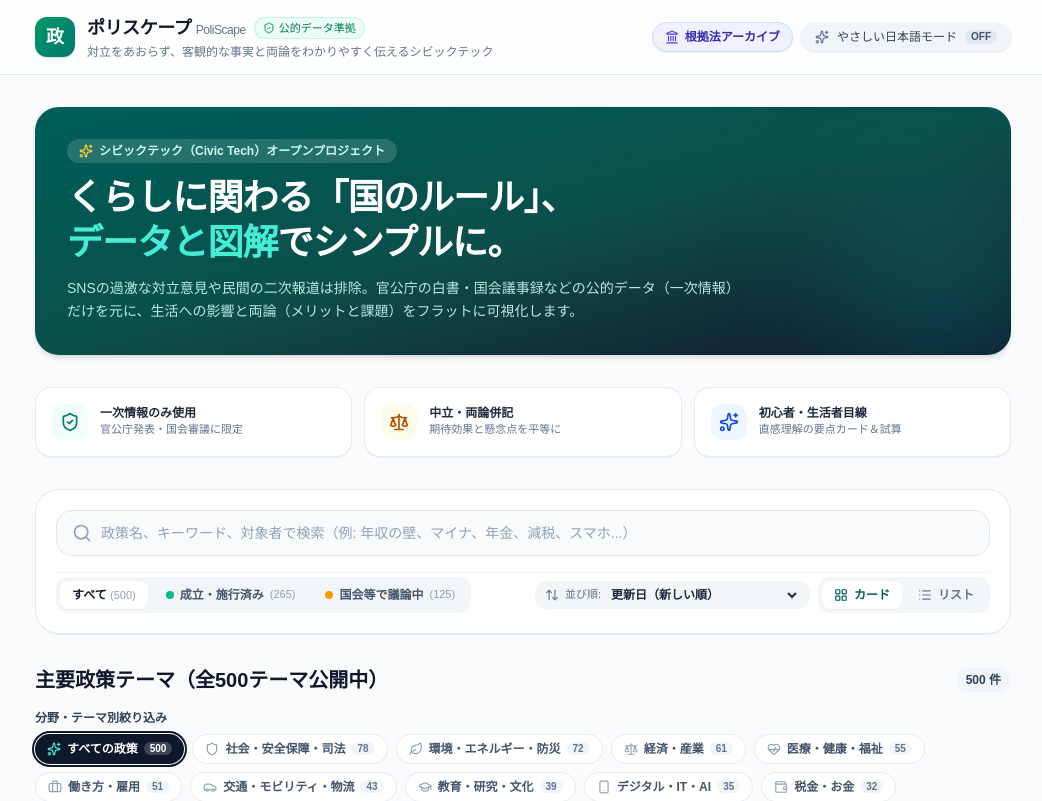
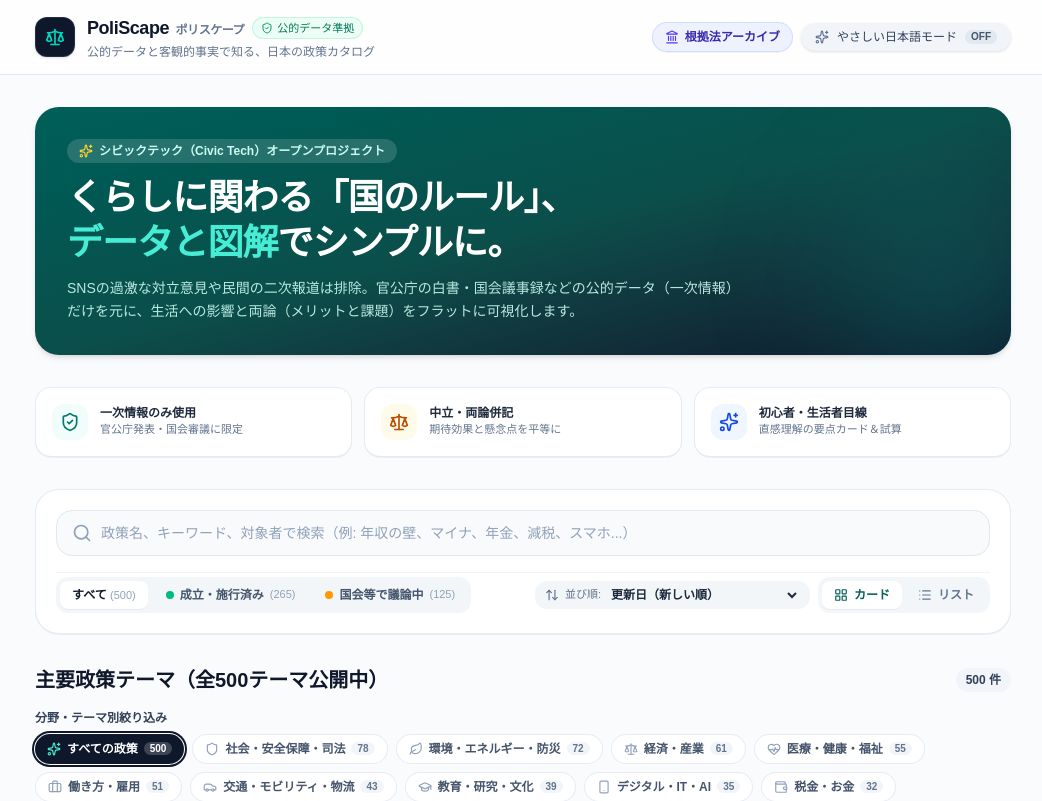
Before and after one commit to poliscape-project/poliscape, a Next.js app: page / in a window 1280 px wide. Shown: the top 801 px of the page, without its empty margins (117-1159 px from the left). Built offline with nearby package versions, Linux system fonts and the light colour scheme; no server answers.

Commit message:
design: update header logo with Scale icon, refine PoliScape title and tagline

```diff
--- a/src/components/Header.tsx
+++ b/src/components/Header.tsx
@@ -2,7 +2,7 @@
 
 import React from "react";
 import Link from "next/link";
-import { Sparkles, ShieldCheck, BookOpen, Landmark } from "lucide-react";
+import { Sparkles, ShieldCheck, BookOpen, Landmark, Scale } from "lucide-react";
 
 interface HeaderProps {
   isSimpleMode: boolean;
@@ -22,13 +22,13 @@ export const Header: React.FC<HeaderProps> = ({
           className="flex items-center gap-3 group rounded-xl transition-all focus:outline-none focus-visible:ring-2 focus-visible:ring-teal-500"
           title="トップページ（政策一覧）へもどる"
         >
-          <div className="w-10 h-10 rounded-xl bg-gradient-to-br from-emerald-600 to-teal-700 flex items-center justify-center text-white font-bold text-lg shadow-sm group-hover:scale-105 group-hover:shadow-md transition-all">
-            政
+          <div className="w-10 h-10 rounded-xl bg-slate-900 flex items-center justify-center text-teal-400 shadow-sm group-hover:scale-105 group-hover:bg-slate-800 transition-all border border-slate-700/60">
+            <Scale className="w-5 h-5" />
           </div>
           <div>
             <div className="flex items-center gap-2">
-              <span className="text-lg font-bold text-slate-900 tracking-tight group-hover:text-teal-700 transition-colors">
-                ポリスケープ <span className="text-xs font-normal text-slate-500">PoliScape</span>
+              <span className="text-lg font-black text-slate-900 tracking-tight group-hover:text-teal-700 transition-colors">
+                PoliScape <span className="text-xs font-semibold text-slate-500 ml-0.5">ポリスケープ</span>
               </span>
               <span className="inline-flex items-center gap-1 text-[11px] font-medium bg-emerald-50 text-emerald-700 px-2 py-0.5 rounded-full border border-emerald-200/60">
                 <ShieldCheck className="w-3 h-3 text-emerald-600" />
@@ -36,7 +36,7 @@ export const Header: React.FC<HeaderProps> = ({
               </span>
             </div>
             <p className="text-xs text-slate-500 mt-0.5 group-hover:text-slate-600 transition-colors">
-              対立をあおらず、客観的な事実と両論をわかりやすく伝えるシビックテック
+              公的データと客観的事実で知る、日本の政策カタログ
             </p>
           </div>
         </Link>
```
